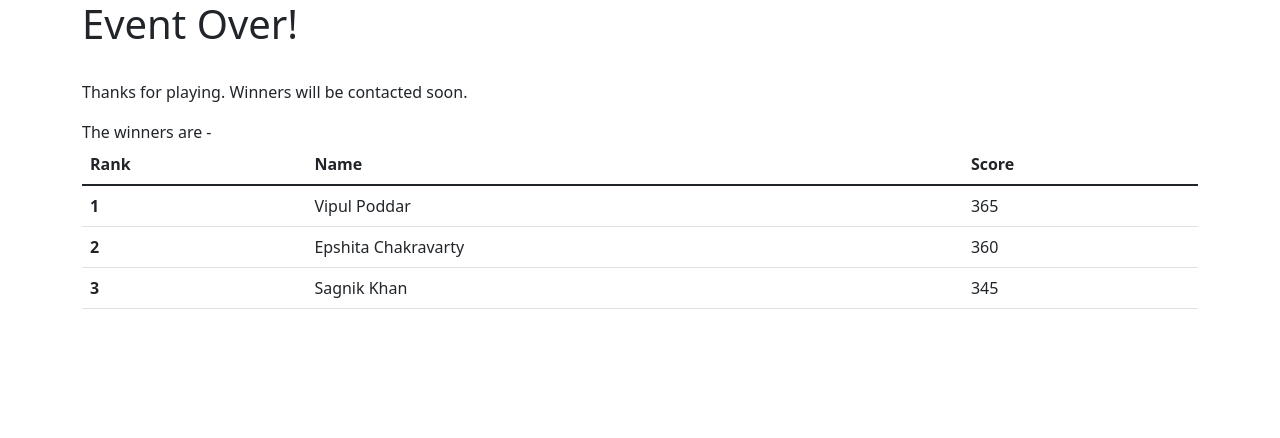
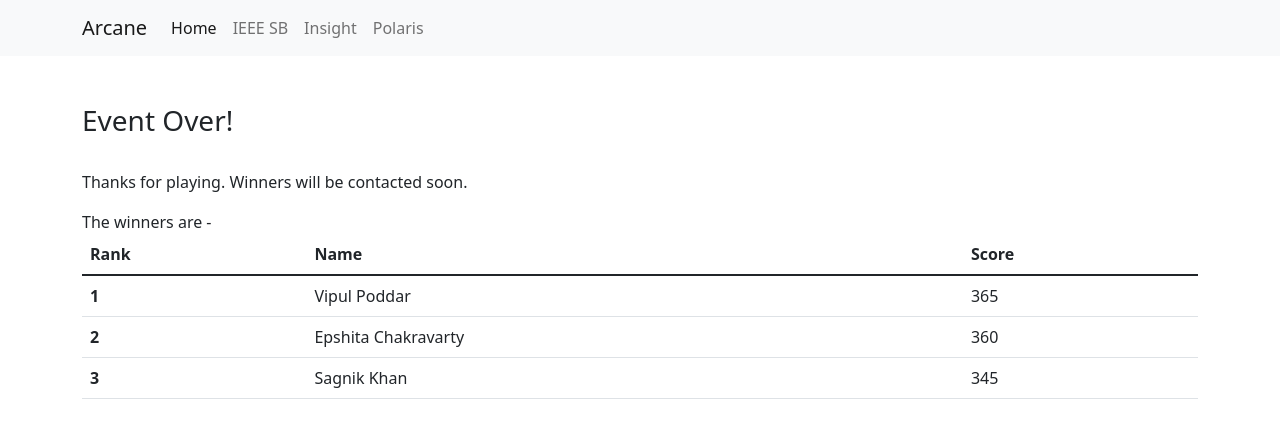
Before and after one commit to sa-y-an/info, a plain HTML site: page index.html in a window 1280 px wide. Drawn offline with nearby package versions, Linux system fonts and the light colour scheme.

Commit message:
template ready

```diff
--- a/index.html
+++ b/index.html
@@ -11,8 +11,37 @@
     <title>Arcane</title>
   </head>
   <body>
+
+    <nav class="navbar navbar-expand-lg navbar-light bg-light">
+        <div class="container">
+          <a class="navbar-brand" href="#">Arcane</a>
+          <button class="navbar-toggler" type="button" data-bs-toggle="collapse" data-bs-target="#navbarSupportedContent" aria-controls="navbarSupportedContent" aria-expanded="false" aria-label="Toggle navigation">
+            <span class="navbar-toggler-icon"></span>
+          </button>
+          <div class="collapse navbar-collapse" id="navbarSupportedContent">
+            <ul class="navbar-nav me-auto mb-2 mb-lg-0">
+              <li class="nav-item">
+                <a class="nav-link active" aria-current="page" href="#">Home </a>
+              </li>
+              <li class="nav-item">
+                <a class="nav-link" href="https://www.ieeesbnitdgp.com/" target="_blank">IEEE SB</a>
+              </li>
+              <li class="nav-item">
+                <a class="nav-link" href="https://insight.ieeesbnitdgp.com/" target="_blank">Insight</a>
+              </li>
+              <li class="nav-item">
+                <a class="nav-link" href="https://youtube.com/playlist?list=PL6DBsZPncfZXsrhIWTw3ZW4DfpymV4iz1" target="_blank">Polaris</a>
+              </li>
+
+          </div>
+        </div>
+      </nav>
+      <br>
+      <br>
+
       <div class="container">
-        <h1>Event Over!</h1>
+
+        <h3>Event Over!</h3>
         <br>
 
 
```
